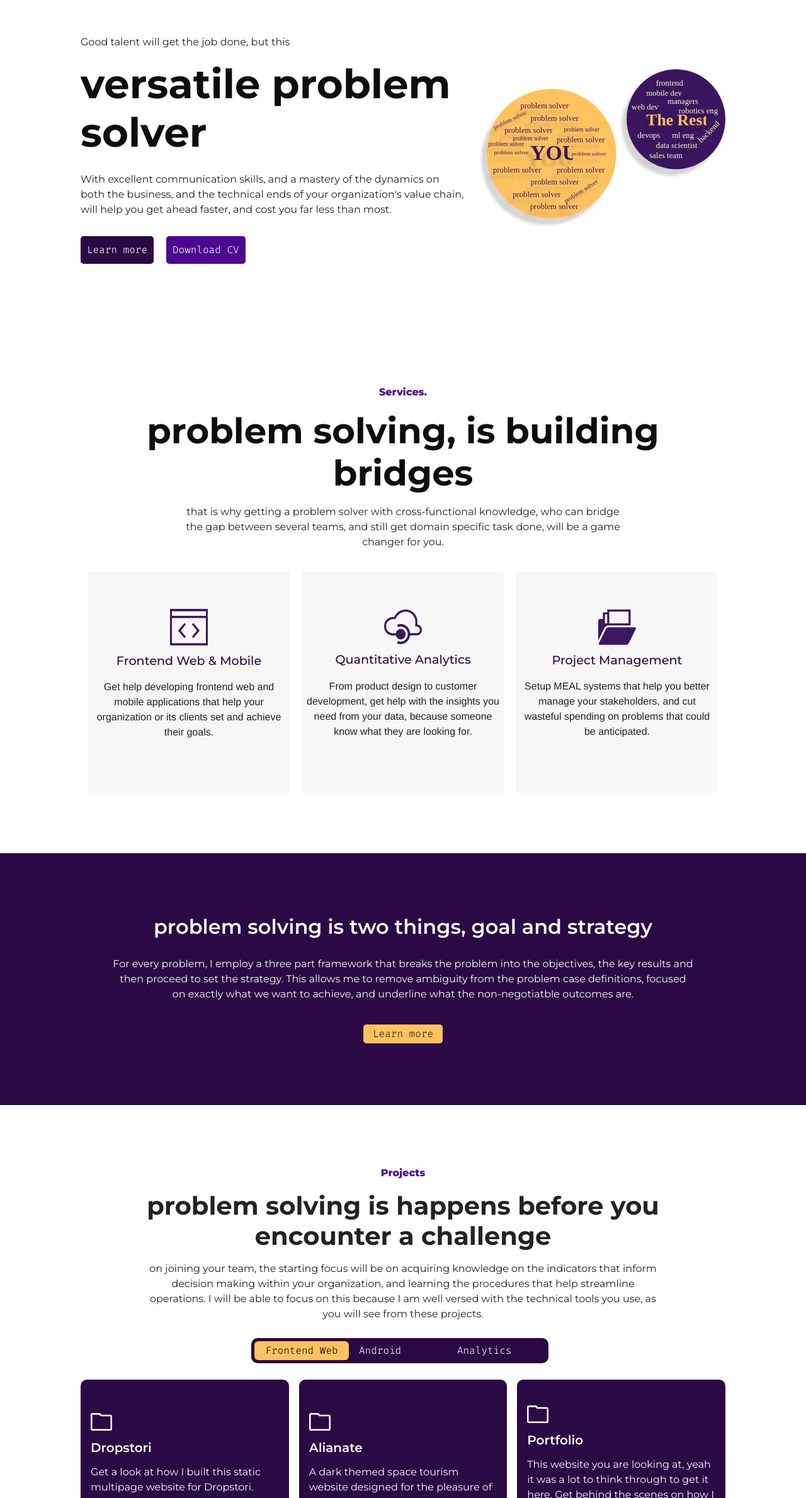
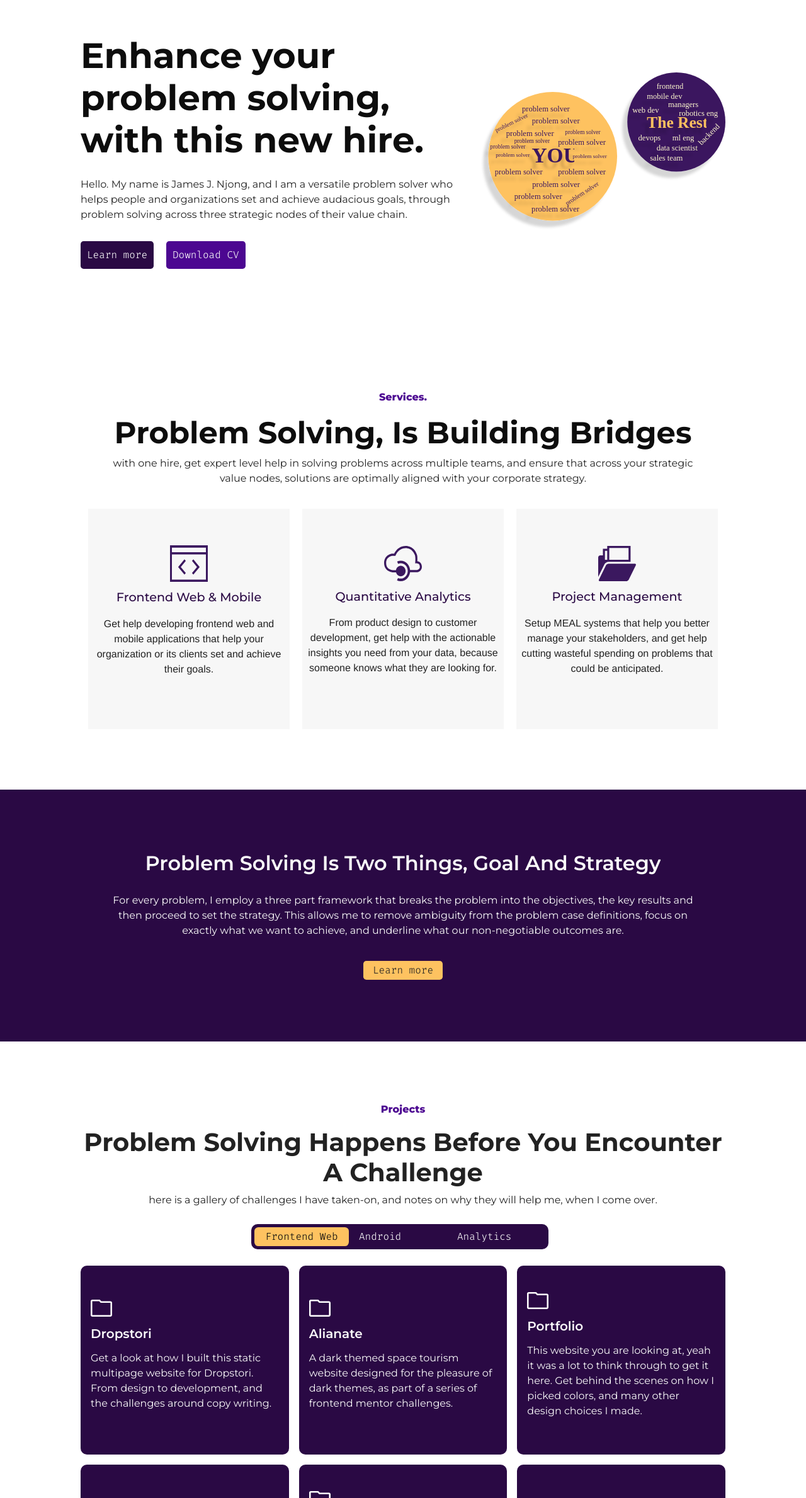
Before and after one commit to JamesNjong/EcoPortfolio, a plain HTML site: page index.html in a window 1280 px wide. Shown: the part 181-2560 px from the top of the page at 63% size. Drawn offline with nearby package versions, Linux system fonts and the light colour scheme; a web font is replaced by a local one.

Commit message:
improved copy

```diff
--- a/index.html
+++ b/index.html
@@ -3,7 +3,10 @@
 <head>
   <meta charset="UTF-8">
   <meta http-equiv="X-UA-Compatible" content="IE=edge">
-  <meta name="viewport" content="width=device-width, initial-scale=1.0">
+    <meta name="viewport" content="width=device-width, initial-scale=1" />
+    <meta name="description" content="" />
+    <meta name="author" content="James Njong" />
+    <meta name="generator" content="Jamzy 0.88.1" />
   <title>James J. Njong</title>
 
   <!--Bootstrap-->
@@ -71,12 +74,11 @@
         <div class="home-data-basket">
 
           <div class="hdb-left">
-              <p class="text-tag-pitch">Good talent will get the job done, but this</p>
               <h1>
-                <p class="display-3 fw-bold text-tag-problem">versatile problem solver</p>
+                <p class="display-4 fw-bold text-tag-problem">Enhance your problem solving, with this new hire.</p>
               </h1>
+              <p class="text-tag-pitch">Hello. My name is James J. Njong, and I am a versatile problem solver who helps people and organizations set and achieve audacious goals, through problem solving across three strategic nodes of their value chain.</p>
 
-              <p class="text-tag-pitch">With excellent communication skills, and a mastery of the dynamics on both the business, and the technical ends of your organization's value chain, will help you get ahead faster, and cost you far less than most.</p>
 
 
               <div class="home_buttons ">
@@ -102,8 +104,8 @@
         <div class="section-appeal">
 
           <p class="section-label service-label text-center">Services.</p>
-          <p class="section-tag display-4 text-centr">problem solving, is building bridges</p>
-          <p class="section_pitch text-center">that is why getting a problem solver with cross-functional knowledge, who can bridge the gap between several teams, and still get domain specific task done, will be a game changer for you.</p>
+          <h2 class="section-tag display-5 text-centr">problem solving, is building bridges</h2>
+          <p class="section_pitch text-center">with one hire, get expert level help in solving problems across multiple teams, and ensure that across your strategic value nodes, solutions are optimally aligned with your corporate strategy.</p>
         </div>
 
 
@@ -127,7 +129,7 @@
               <div class="service-item-content">
                   <p class="skill minor">Quantitative Analytics</p>
 
-                  <p class="service-item-text">From product design to customer development, get help with the insights you need from your data, because someone know what they are looking for.</p>
+                  <p class="service-item-text">From product design to customer development, get help with the actionable insights you need from your data, because someone knows what they are looking for.</p>
 
               </div>
             </div>
@@ -139,7 +141,7 @@
               <div class="service-item-content">
                   <p class="skill minor">Project  Management</p>
 
-                  <p class="service-item-text">Setup MEAL systems that help you better manage your stakeholders, and cut wasteful spending on problems that could be anticipated.</p>
+                  <p class="service-item-text">Setup MEAL systems that help you better manage your stakeholders, and get help cutting wasteful spending on problems that could be anticipated.</p>
 
               </div>
             </div>
@@ -158,7 +160,7 @@
       <div class="banner-problem-basket">
         <h2 >problem solving is two things, goal and strategy</h2>
 
-        <p>For every problem, I employ a three part framework that breaks the problem into the objectives, the key results and then proceed to set the strategy. This allows me to remove ambiguity from the problem case definitions, focused on exactly what we want to achieve, and underline what the non-negotiatble outcomes are. </p>
+        <p>For every problem, I employ a three part framework that breaks the problem into the objectives, the key results and then proceed to set the strategy. This allows me to remove ambiguity from the problem case definitions, focus on exactly what we want to achieve, and underline what our non-negotiable outcomes are. </p>
 
         <span class="button_accent"><a href="./problemsolving/problem.html">Learn more</a></span>
       </div>
@@ -172,9 +174,9 @@
         <div class="pdb-left flex-column-center">
           <p class="section-label">Projects</p>
 
-          <p id="project-line" class="display-6">problem solving is happens before you encounter a challenge </p>
+          <h2 id="project-line" class="display-6">problem solving happens before you encounter a challenge </h2>
 
-          <p id="project-para">on joining your team, the starting focus will be on acquiring knowledge on the indicators that inform decision making within your organization, and learning the procedures that help streamline operations. I will be able to focus on this because I am well versed with the technical tools you use, as you will see from these projects. </p>
+          <p id="project-para">here is a gallery of challenges I have taken-on, and notes on why they will help me, when I come over. </p>
         </div>
 
         <div class="project-tabbed">
@@ -497,7 +499,7 @@
     <div class="bucket">
       <div class="banner-tools-basket">
         <h2>problem solving is endless learning</h2>
-        <p id="tools-para">but before we get there, here is a snapshot of the tools I have been juggling around in recent years. I however still believe my tongue and my mind are the assets that will help me make a difference on your team.</p>
+        <p id="tools-para">here are the tools and systems that help me get the job done. They add to my tongue and my mind, and together we enhance value creation</p>
 
         <div class="tool-grid">
             <span class="tg-item">Android Studio</span> <span class="tg-item">Java</span> <span class="tg-item">Kotlin</span> <span class="tg-item">Firebase</span> <span class="tg-item">HTML</span> <span class="tg-item">CSS</span>
@@ -560,7 +562,7 @@
               </div>
               <div>
                 <h2>Motivation</h2>
-              <p>By default, I am not entrepreneur, and thus my energy entirely comes from doing meaningful work that helps advance an agenda that is not centered around me. I consequently am comfortable within the chaos of a startup environment, as well as the calm of established and structured organizations, both not lacking in ambition, nor a uncertain about their vision.</p>
+              <p>By default, I am not set up as an entrepreneur, and thus my energy entirely comes from doing meaningful work that helps advance an agenda that is not centered around me. I consequently am comfortable within the chaos of a startup environment, as well as the calm of established organizations, both not lacking in ambition, nor uncertain about their vision.</p>
               </div>
             </div>
           </div>
@@ -800,7 +802,7 @@
     <div class="bucket">
       <div class="banner-mentorship-basket">
         <h2>problem solving is a team effort</h2>
-        <p>over the last two and half years in education management, I have guided scores of students to launch remarkable careers and equally helped others get grad-school admission, all for free. You can help me do more by refering anyone you think might need this kind of support.</p>
+        <p>with over a decade spent within higher education, I have grown to understand what existing gaps make great students fail at building great careers. And for nothing but a thank you, I help them fill this gap through mentorship and career development support. And you can join this effort, with a simple referral.</p>
         <span class="button_accent"><a href="./mentoring/mentee.html">Refer a Mentee</a></span>
       </div>
     </div>
@@ -811,7 +813,7 @@
     <div class="bucket">
       <div class="testim-data-basket">
         <p class="section-label d-none">Testimonials</p>
-        <h3 class="section-tag fw-bold">problem solving is people and their feedback</h3>
+        <h2 class="section-tag display-6">problem solving is people and their feedback</h2>
         <p class="testim-call-to-view ">and here is some feedback from the people I have worked with over the years.</p>
 
         <div class="testim-tabs">
--- a/sass/base.scss
+++ b/sass/base.scss
@@ -97,6 +97,9 @@ p {
   font-family: $montserrat-font-family;
   font-weight: 800;
   width: 100%;
+}
+h2{
+  text-transform: capitalize;
 }
 
 a,
@@ -432,8 +435,8 @@ header {
         color: $color-text-secondary;
       }
       .section_pitch {
-        padding-left: 10rem;
-        padding-right: 10rem;
+        padding-left: 3rem;
+        padding-right: 3rem;
       }
     }
     .service-items {
@@ -743,7 +746,8 @@ header {
       text-align: center;
     }
     .section-tag {
-      font-size: 3rem;
+      font-family: $montserrat-font-family;
+      font-weight: 700;
       color: $color-primary;
       text-align: center;
     }
```
Also changed, not shown: sass/base.css, 1 other file.
